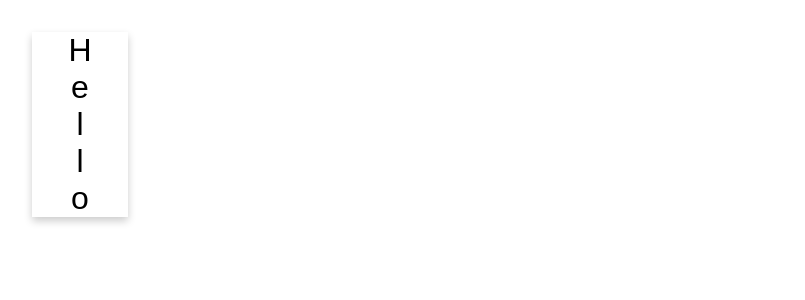
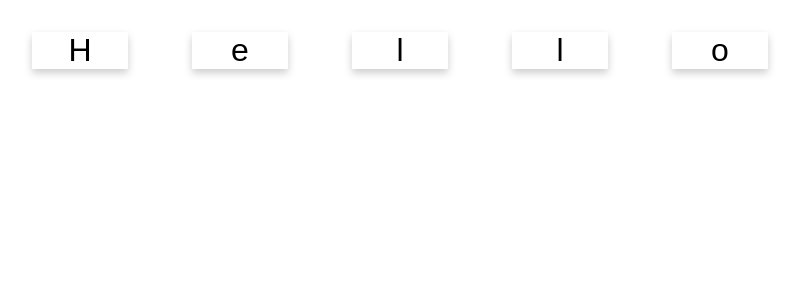
Before and after one commit to ZenpoDEV/3SA03, a React (Create React App) app: page / in a window 1280 px wide. Shown: the top 300 px of the page, without its empty margins (0-805 px from the left). Built offline with nearby package versions, Linux system fonts and the light colour scheme.

Commit message:
HelloStyling

```diff
--- a/src/App.js
+++ b/src/App.js
@@ -7,7 +7,7 @@ const word = "Hello";
 class App extends Component {
   render() {
     return (
-      <div className="card">
+      <div>
         {
           Array.from(word).map((c, i) => <CharacterCard value={c} key={i} />)
         }
--- a/src/CharacterCard.js
+++ b/src/CharacterCard.js
@@ -4,7 +4,7 @@ import './App.css';
 export default class CharacterCard extends Component {
     render() {
         return (
-            <div>{this.props.value}</div>
+            <div className="card">{this.props.value}</div>
         )
     }
 }
```
